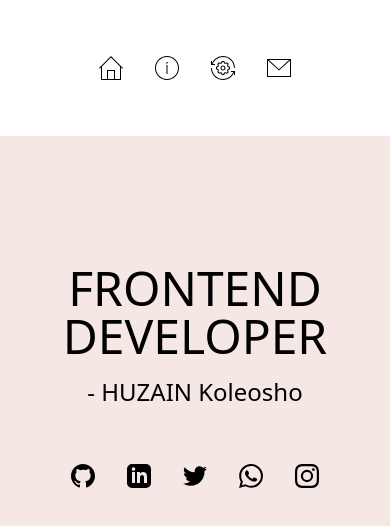
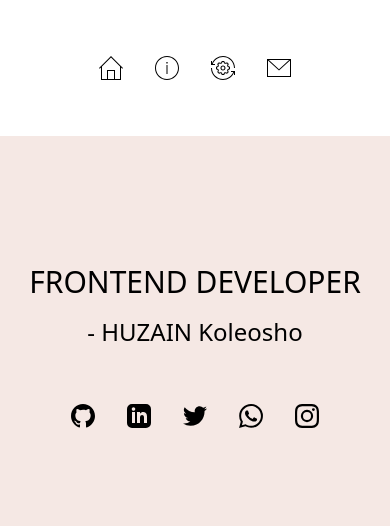
Before and after one commit to Uzayn/Portfolio, a website: page index.html in a window 390 px wide. Drawn offline with nearby package versions, Linux system fonts and the light colour scheme.

Commit message:
update about page

```diff
--- a/index.html
+++ b/index.html
@@ -52,7 +52,7 @@ all round margin
 
         <div class="">
             <div class="text-center pt-32 pb-10">
-                <div class="text-5xl font-light text-black mb-4">
+                <div class="text-3xl md:text-4xl lg:text-5xl font-light text-black mb-4">
                     FRONTEND DEVELOPER
                 </div>
                 <div class="font-extralight text-2xl text-black">
```
